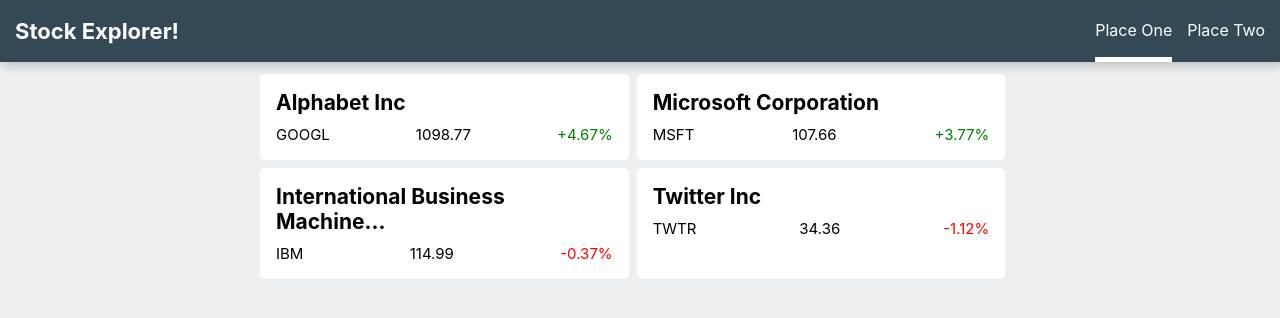
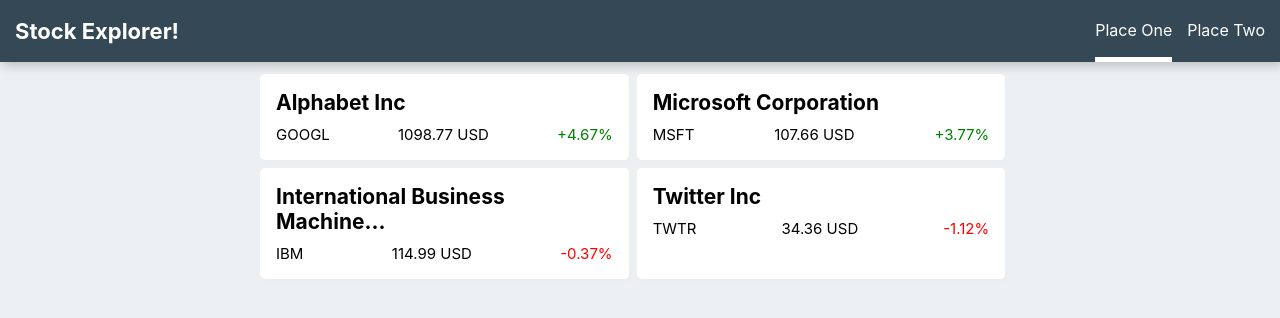
Before and after one commit to Amoroth/react-stock-explorer, a React (Create React App) app: page / in a window 1280 px wide. Shown: the top 318 px of the page. Built offline with nearby package versions, Linux system fonts and the light colour scheme.

Commit message:
Selection color, in panel showing currency

```diff
--- a/src/Panel.js
+++ b/src/Panel.js
@@ -12,7 +12,7 @@
       </h6>
       <div>
         <span>{ props.short }</span>
-        <span>{ props.price }</span>
+        <span>{ props.price } USD</span>
         {/* <span>Something?</span> */}
         <span
           style={{color: props.change > 0 ? 'green' : 'red'}}>
--- a/src/index.css
+++ b/src/index.css
@@ -13,3 +13,6 @@
 * {
   box-sizing: border-box;
 }
+::selection {
+  background: #bbddf1; /* WebKit/Blink Browsers */
+}
```
